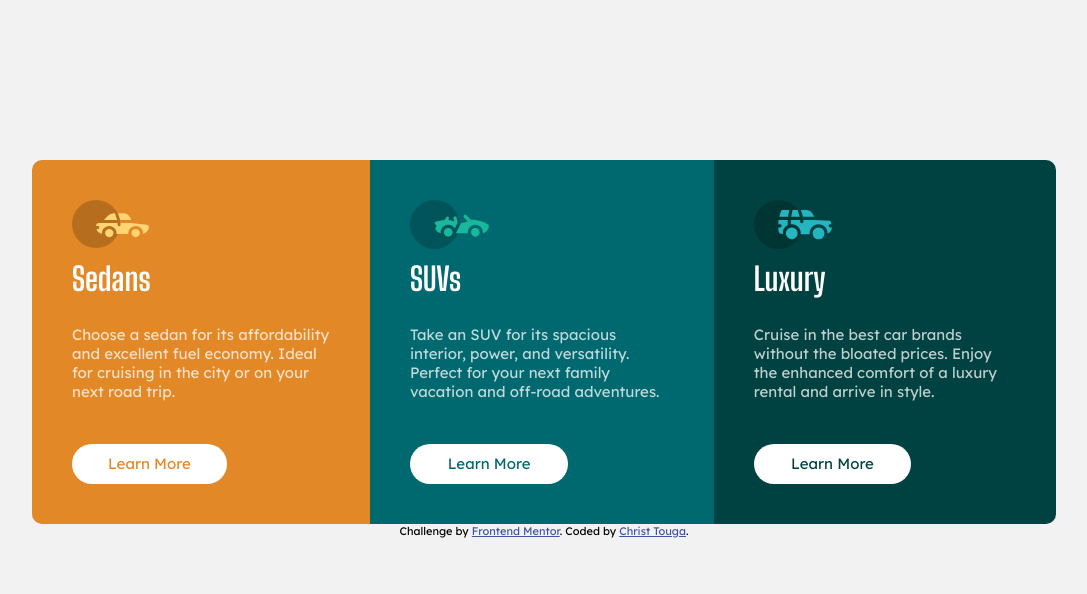
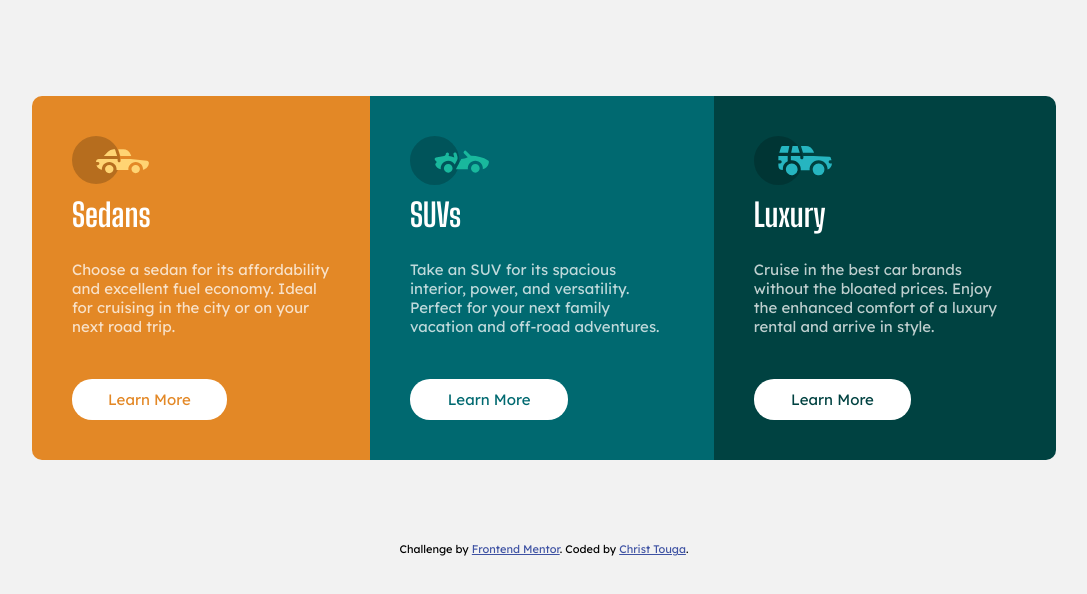
Before and after one commit to Christ-Kevin/3-column-preview-card-component-main, a plain HTML site: page index.html in a window 1280 px wide. Shown: the whole page, without its empty margins (96-1183 px from the left). Drawn offline with Linux system fonts and the light colour scheme.

Commit message:
vh units gives body height. min and max-with used to make body and main fluid

```diff
--- a/styles.css
+++ b/styles.css
@@ -15,7 +15,6 @@
 
     --very-light-gray: hsl(0, 0%, 95%);
 }
-
 
 
 *,
@@ -152,7 +151,7 @@ article a {
     border-radius: 2rem;
 
     cursor: pointer;
-    display:block;
+    display: block;
     min-width: 60%;
 }
 
@@ -188,10 +187,14 @@ article a:hover {
 @media (min-width: 41em) {
     body {
         width: 80%;
-        margin: 20vh auto 15vh auto;
+        min-width: 41em;
+        min-height: 80vh;
+        margin: 0 auto;
     }
 
     main {
+        margin: calc(70px + 2vw) auto calc(70px + 1vw) auto;
+        /* the vw value represent how many pixel are added to the margin initial value for every increased width(+100px) of the viewport */
         display: flex;
         flex-direction: row;
     }
@@ -202,10 +205,10 @@ article a:hover {
         min-width: 33%;
     }
 
-    article a{
+    article a {
 
-    padding-left: 0.5em;
-    padding-right: 0.5em;
+        padding-left: 0.5em;
+        padding-right: 0.5em;
     }
 
     article:first-of-type {
```
Also changed, not shown: index.html (+3 -1 lines).
